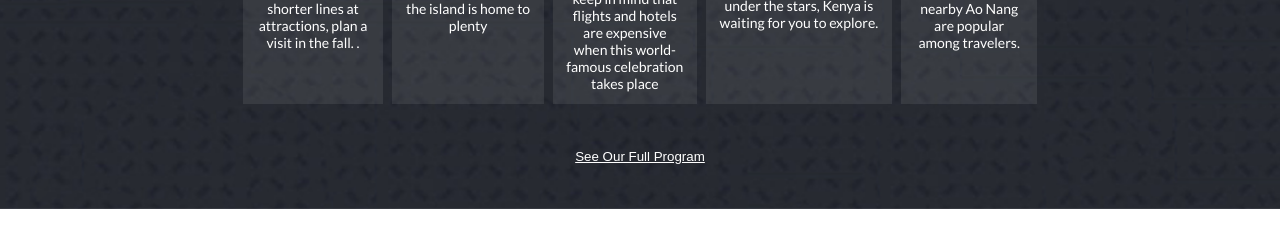
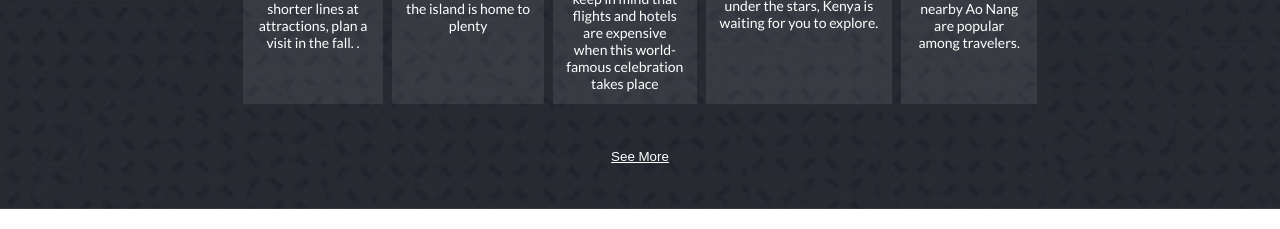
Before and after one commit to Ramaunspoken/capstone-p1, a website: page index.html in a window 1280 px wide. Shown: the part 1520-1749 px from the top of the page. Drawn offline with Linux system fonts and the light colour scheme.

Commit message:
Update index.html

```diff
--- a/index.html
+++ b/index.html
@@ -149,7 +149,7 @@
               reach it by boat. Daytrips from nearby Ao Nang are popular among travelers.</p>
       </li>
       </ul>
-      <button class="btn-program btn-modal">See Our Full Program</button>
+      <button class="btn-program btn-modal">See More</button>
     </section>
 
     <section id="tutor" class="tutor">
```
